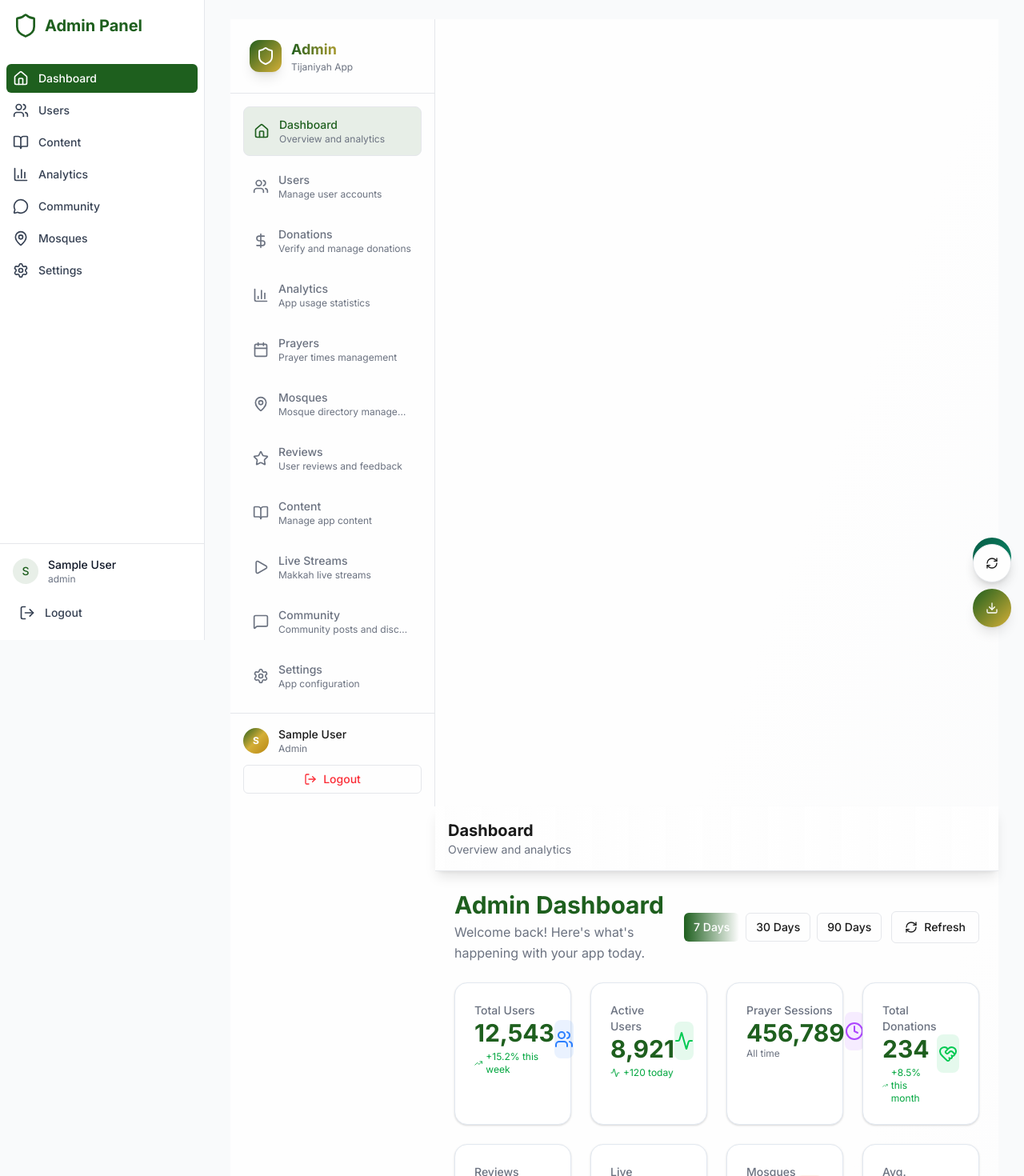
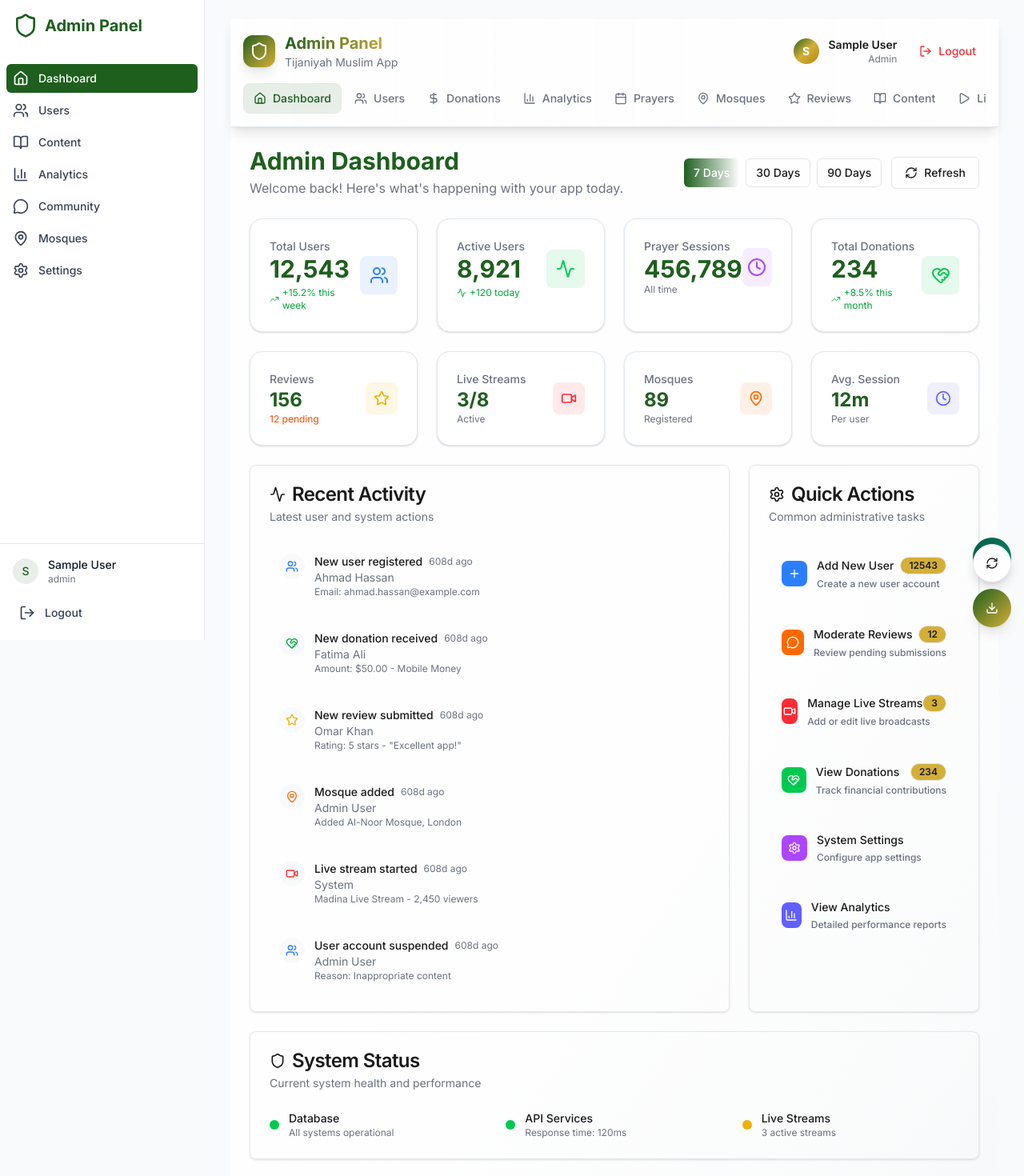
Before and after one commit to bvggies/tijaniyahmuslimapp, a Next.js app: page /admin/dashboard in a window 1280 px wide. Shown: the top 1470 px of the page at 80% size. Built offline with nearby package versions, Linux system fonts and the light colour scheme; sample sign-in values are in the browser's storage.

Commit message:
Fix admin dashboard: Add receipt viewer modal, fix stats updates, and convert to horizontal navigation

```diff
--- a/src/app/admin/donations/page.tsx
+++ b/src/app/admin/donations/page.tsx
@@ -79,6 +79,7 @@ export default function DonationsPage() {
   const [searchTerm, setSearchTerm] = useState('')
   const [adminUser, setAdminUser] = useState<any>(null)
   const [isLoading, setIsLoading] = useState(true)
+  const [selectedReceipt, setSelectedReceipt] = useState<string | null>(null)
 
   useEffect(() => {
     // Check admin authentication
@@ -159,6 +160,16 @@ export default function DonationsPage() {
       }
     } catch (error) {
       console.error('Error updating donation status:', error)
+    }
+  }
+
+  const handleViewReceipt = (receiptUrl: string) => {
+    if (receiptUrl.startsWith('data:')) {
+      // It's a base64 data URL, show in modal
+      setSelectedReceipt(receiptUrl)
+    } else {
+      // It's a regular URL, open in new tab
+      window.open(receiptUrl, '_blank')
     }
   }
 
@@ -325,7 +336,7 @@ export default function DonationsPage() {
                   <Button
                     variant="outline"
                     size="sm"
-                    onClick={() => window.open(donation.receiptUrl, '_blank')}
+                    onClick={() => handleViewReceipt(donation.receiptUrl)}
                   >
                     <EyeIcon className="h-4 w-4 mr-1" />
                     View Receipt
@@ -371,6 +382,47 @@ export default function DonationsPage() {
           </CardContent>
         </Card>
       )}
+
+      {/* Receipt Viewer Modal */}
+      {selectedReceipt && (
+        <div className="fixed inset-0 bg-black/50 z-50 flex items-center justify-center p-4">
+          <div className="bg-background rounded-lg max-w-4xl max-h-[90vh] w-full overflow-hidden">
+            <div className="flex items-center justify-between p-4 border-b">
+              <h3 className="text-lg font-semibold">Payment Receipt</h3>
+              <Button
+                variant="ghost"
+                size="sm"
+                onClick={() => setSelectedReceipt(null)}
+              >
+                <XIcon className="h-4 w-4" />
+              </Button>
+            </div>
+            <div className="p-4 overflow-auto max-h-[70vh]">
+              <img
+                src={selectedReceipt}
+                alt="Payment Receipt"
+                className="max-w-full h-auto rounded-lg border"
+                onError={(e) => {
+                  console.error('Error loading receipt image:', e)
+                  e.currentTarget.style.display = 'none'
+                  e.currentTarget.nextElementSibling?.classList.remove('hidden')
+                }}
+              />
+              <div className="hidden text-center text-muted-foreground mt-4">
+                <p>Unable to load receipt image</p>
+                <Button
+                  variant="outline"
+                  size="sm"
+                  onClick={() => window.open(selectedReceipt, '_blank')}
+                  className="mt-2"
+                >
+                  Open in New Tab
+                </Button>
+              </div>
+            </div>
+          </div>
+        </div>
+      )}
     </div>
   )
 }
--- a/src/components/admin/admin-layout.tsx
+++ b/src/components/admin/admin-layout.tsx
@@ -99,7 +99,6 @@ const menuItems = [
 export function AdminLayout({ children }: AdminLayoutProps) {
   const [adminUser, setAdminUser] = useState<any>(null)
   const [isLoading, setIsLoading] = useState(false)
-  const [sidebarOpen, setSidebarOpen] = useState(false)
   const router = useRouter()
   const pathname = usePathname()
 
@@ -124,7 +123,6 @@ export function AdminLayout({ children }: AdminLayoutProps) {
 
   const handleMenuClick = (href: string) => {
     router.push(href)
-    setSidebarOpen(false)
   }
 
   if (!adminUser) {
@@ -133,42 +131,50 @@ export function AdminLayout({ children }: AdminLayoutProps) {
 
   return (
     <div className="min-h-screen bg-gradient-to-br from-background via-background to-muted">
-      {/* Mobile Sidebar Overlay */}
-      {sidebarOpen && (
-        <div
-          className="fixed inset-0 bg-black/50 z-40 lg:hidden"
-          onClick={() => setSidebarOpen(false)}
-        />
-      )}
-
-      {/* Sidebar */}
-      <div className={`fixed inset-y-0 left-0 z-50 w-64 bg-background border-r border-border transform transition-transform duration-300 ease-in-out lg:translate-x-0 lg:static lg:inset-0 ${
-        sidebarOpen ? 'translate-x-0' : '-translate-x-full'
-      }`}>
-        <div className="flex flex-col h-full">
-          {/* Sidebar Header */}
-          <div className="flex items-center justify-between p-6 border-b border-border">
+      {/* Top Navigation Bar */}
+      <div className="sticky top-0 z-30 bg-gradient-to-r from-background/95 via-background/98 to-background/95 backdrop-blur-xl border-b border-border/50 shadow-lg">
+        <div className="flex items-center justify-between p-4">
+          {/* Logo and Title */}
+          <div className="flex items-center gap-4">
             <div className="flex items-center gap-3">
               <div className="w-10 h-10 bg-gradient-to-br from-primary to-secondary rounded-xl flex items-center justify-center shadow-lg">
                 <ShieldIcon className="h-6 w-6 text-white" />
               </div>
               <div>
-                <h1 className="text-lg font-bold bg-gradient-to-r from-primary to-secondary bg-clip-text text-transparent">Admin</h1>
-                <p className="text-xs text-muted-foreground">Tijaniyah App</p>
+                <h1 className="text-xl font-bold bg-gradient-to-r from-primary to-secondary bg-clip-text text-transparent">Admin Panel</h1>
+                <p className="text-sm text-muted-foreground">Tijaniyah Muslim App</p>
+              </div>
+            </div>
+          </div>
+
+          {/* User Info and Logout */}
+          <div className="flex items-center gap-4">
+            <div className="flex items-center gap-3">
+              <div className="w-8 h-8 bg-gradient-to-br from-primary via-secondary to-accent rounded-full flex items-center justify-center">
+                <span className="text-white font-bold text-sm">
+                  {adminUser.name?.charAt(0) || 'A'}
+                </span>
+              </div>
+              <div className="text-right">
+                <p className="font-semibold text-sm text-foreground">{adminUser.name}</p>
+                <p className="text-xs text-muted-foreground capitalize">{adminUser.role}</p>
               </div>
             </div>
             <Button
               variant="ghost"
               size="sm"
-              onClick={() => setSidebarOpen(false)}
-              className="lg:hidden"
+              onClick={handleLogout}
+              className="text-red-500 hover:text-red-700 hover:bg-red-50/50"
             >
-              <XIcon className="h-4 w-4" />
+              <LogOutIcon className="h-4 w-4 mr-2" />
+              Logout
             </Button>
           </div>
+        </div>
 
-          {/* Navigation Menu */}
-          <nav className="flex-1 p-4 space-y-2 overflow-y-auto">
+        {/* Horizontal Navigation Menu */}
+        <div className="px-4 pb-4">
+          <nav className="flex space-x-1 overflow-x-auto">
             {menuItems.map((item) => {
               const Icon = item.icon
               const isActive = pathname === item.href
@@ -177,82 +183,22 @@ export function AdminLayout({ children }: AdminLayoutProps) {
                 <button
                   key={item.href}
                   onClick={() => handleMenuClick(item.href)}
-                  className={`w-full flex items-center gap-3 p-3 rounded-lg text-left transition-all duration-200 ${
+                  className={`flex items-center gap-2 px-3 py-2 rounded-lg text-sm font-medium whitespace-nowrap transition-all duration-200 ${
                     isActive
                       ? 'bg-primary/10 text-primary border border-primary/20'
                       : 'text-muted-foreground hover:text-foreground hover:bg-muted/50'
                   }`}
                 >
-                  <Icon className="h-5 w-5 flex-shrink-0" />
-                  <div className="flex-1 min-w-0">
-                    <p className="font-medium text-sm">{item.title}</p>
-                    <p className="text-xs text-muted-foreground truncate">{item.description}</p>
-                  </div>
+                  <Icon className="h-4 w-4 flex-shrink-0" />
+                  <span>{item.title}</span>
                 </button>
               )
             })}
           </nav>
-
-          {/* User Info & Logout */}
-          <div className="p-4 border-t border-border">
-            <div className="flex items-center gap-3 mb-3">
-              <div className="w-8 h-8 bg-gradient-to-br from-primary via-secondary to-accent rounded-full flex items-center justify-center">
-                <span className="text-white font-bold text-xs">
-                  {adminUser.name?.charAt(0) || 'A'}
-                </span>
-              </div>
-              <div className="flex-1 min-w-0">
-                <p className="font-medium text-sm text-foreground truncate">{adminUser.name}</p>
-                <p className="text-xs text-muted-foreground capitalize">{adminUser.role}</p>
-              </div>
-            </div>
-            <Button
-              variant="outline"
-              size="sm"
-              onClick={handleLogout}
-              className="w-full text-red-500 border-red-500/30 hover:bg-red-500/10"
-            >
-              <LogOutIcon className="h-4 w-4 mr-2" />
-              Logout
-            </Button>
-          </div>
         </div>
       </div>
 
       {/* Main Content */}
-      <div className="lg:ml-64 flex flex-col min-h-screen">
-        {/* Top Bar */}
-        <div className="sticky top-0 z-30 bg-gradient-to-r from-background/95 via-background/98 to-background/95 backdrop-blur-xl border-b border-border/50 shadow-lg">
-          <div className="flex items-center justify-between p-4">
-            <div className="flex items-center gap-4">
-              <Button
-                variant="ghost"
-                size="sm"
-                onClick={() => setSidebarOpen(true)}
-                className="lg:hidden"
-              >
-                <MenuIcon className="h-5 w-5" />
-              </Button>
-              <div>
-                <h1 className="text-xl font-bold text-foreground">
-                  {menuItems.find(item => item.href === pathname)?.title || 'Admin Panel'}
-                </h1>
-                <p className="text-sm text-muted-foreground">
-                  {menuItems.find(item => item.href === pathname)?.description || 'Manage your application'}
-                </p>
-              </div>
-            </div>
-
-            {isLoading && (
-              <div className="flex items-center gap-2 text-primary">
-                <div className="w-5 h-5 border-2 border-primary border-t-transparent rounded-full animate-spin" />
-                <span className="text-sm font-medium">Loading...</span>
-              </div>
-            )}
-          </div>
-        </div>
-
-        {/* Page Content */}
       <div className="flex-1 p-6 bg-gradient-to-br from-background via-background to-muted/20">
         {isLoading ? (
           <div className="flex items-center justify-center min-h-[500px]">
@@ -267,6 +213,5 @@ export function AdminLayout({ children }: AdminLayoutProps) {
         )}
       </div>
     </div>
-    </div>
   )
 }
```
Lines whose indentation alone changed are shown as unchanged.
